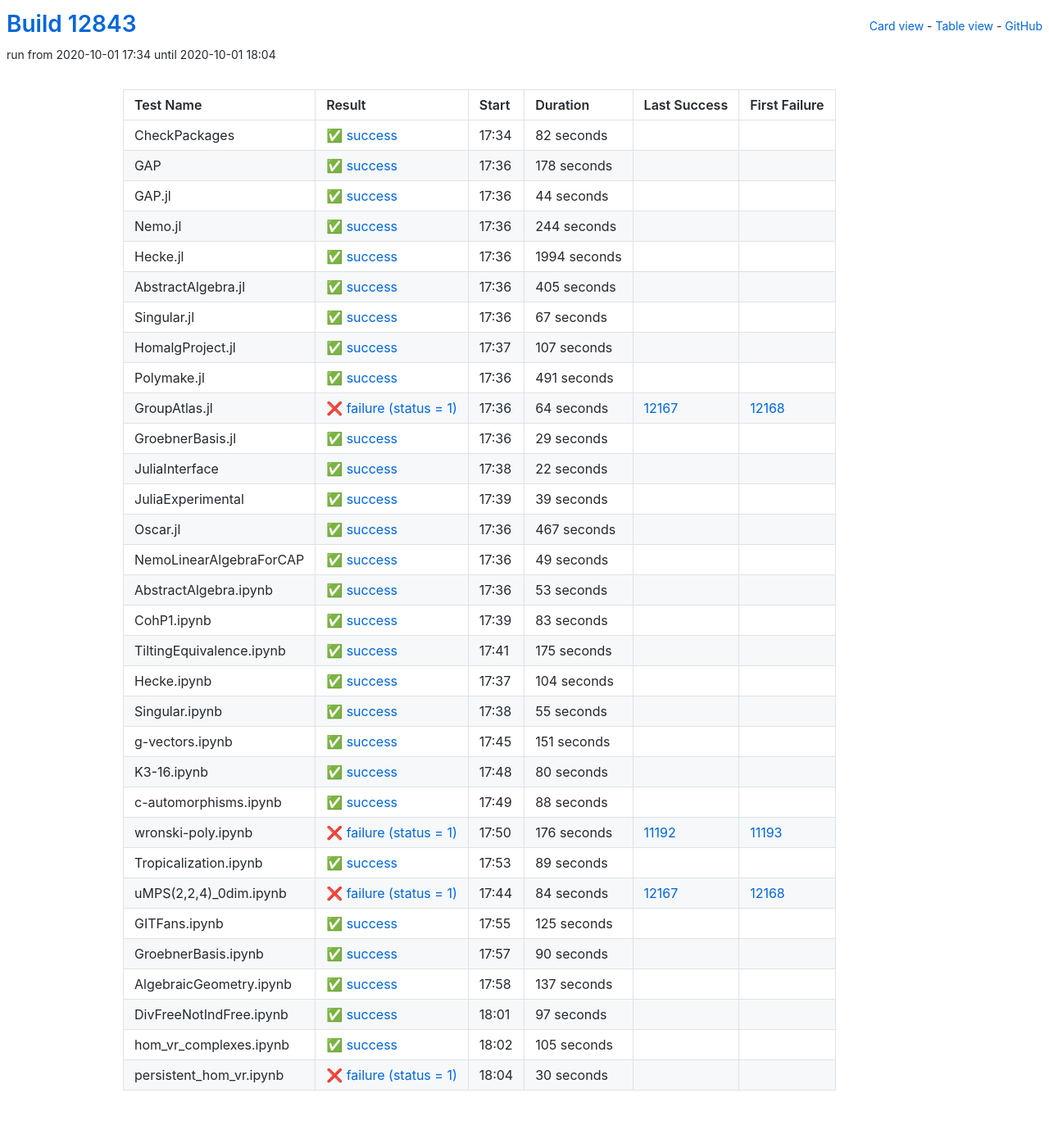
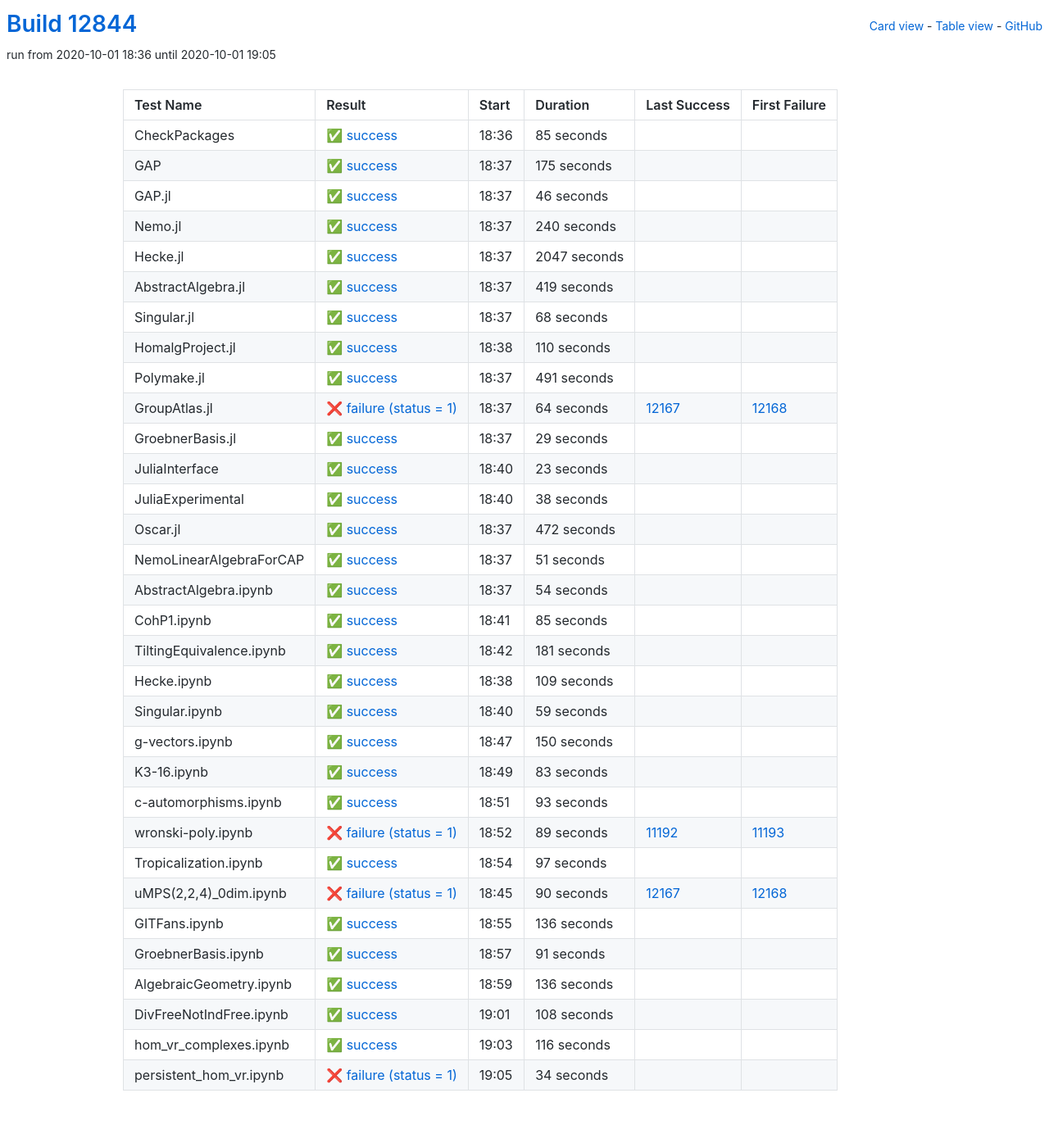
Before and after one commit to oscar-system/oscar-ci-status, a Jekyll site: the page built from table.html, in a window 1280 px wide. Shown: the whole page at 82% size. Built offline with Jekyll 4.4.1, drawn with Linux system fonts in a browser that asks for light colours.

Commit message:
Build #12844

```diff
--- a/_data/ci.yml
+++ b/_data/ci.yml
@@ -1,6 +1,6 @@
 ---
-build: 12843
-build_url: https://oscarci.mathematik.uni-kl.de/job/oscar/12843/
+build: 12844
+build_url: https://oscarci.mathematik.uni-kl.de/job/oscar/12844/
 job: oscar
 organization: oscar-system
 repo: oscar-ci-status
@@ -8,104 +8,104 @@
 tests:
 - name: CheckPackages
   id: checkpackages
-  log: https://oscarci.mathematik.uni-kl.de/job/oscar/12843/artifact/logs/build-12843/CheckPackages.log
-  start: 2020-10-01 17:34
+  log: https://oscarci.mathematik.uni-kl.de/job/oscar/12844/artifact/logs/build-12844/CheckPackages.log
+  start: 2020-10-01 18:36
   success: true
   exitcode: 0
   status: success
-  duration: 82
+  duration: 85
   last_success: false
   last_success_url:
   first_failure: false
   first_failure_url:
 - name: GAP
   id: gap
-  log: https://oscarci.mathematik.uni-kl.de/job/oscar/12843/artifact/logs/build-12843/GAP.log
-  start: 2020-10-01 17:36
+  log: https://oscarci.mathematik.uni-kl.de/job/oscar/12844/artifact/logs/build-12844/GAP.log
+  start: 2020-10-01 18:37
   success: true
   exitcode: 0
   status: success
-  duration: 178
+  duration: 175
   last_success: false
   last_success_url:
   first_failure: false
   first_failure_url:
 - name: GAP.jl
   id: gap-jl
-  log: https://oscarci.mathematik.uni-kl.de/job/oscar/12843/artifact/logs/build-12843/GAP.jl.log
-  start: 2020-10-01 17:36
+  log: https://oscarci.mathematik.uni-kl.de/job/oscar/12844/artifact/logs/build-12844/GAP.jl.log
+  start: 2020-10-01 18:37
   success: true
   exitcode: 0
   status: success
-  duration: 44
+  duration: 46
   last_success: false
   last_success_url:
   first_failure: false
   first_failure_url:
 - name: Nemo.jl
   id: nemo-jl
-  log: https://oscarci.mathematik.uni-kl.de/job/oscar/12843/artifact/logs/build-12843/Nemo.jl.log
-  start: 2020-10-01 17:36
+  log: https://oscarci.mathematik.uni-kl.de/job/oscar/12844/artifact/logs/build-12844/Nemo.jl.log
+  start: 2020-10-01 18:37
   success: true
   exitcode: 0
   status: success
-  duration: 244
+  duration: 240
   last_success: false
   last_success_url:
   first_failure: false
   first_failure_url:
 - name: Hecke.jl
   id: hecke-jl
-  log: https://oscarci.mathematik.uni-kl.de/job/oscar/12843/artifact/logs/build-12843/Hecke.jl.log
-  start: 2020-10-01 17:36
+  log: https://oscarci.mathematik.uni-kl.de/job/oscar/12844/artifact/logs/build-12844/Hecke.jl.log
+  start: 2020-10-01 18:37
   success: true
   exitcode: 0
   status: success
-  duration: 1994
+  duration: 2047
   last_success: false
   last_success_url:
   first_failure: false
   first_failure_url:
 - name: AbstractAlgebra.jl
   id: abstractalgebra-jl
-  log: https://oscarci.mathematik.uni-kl.de/job/oscar/12843/artifact/logs/build-12843/AbstractAlgebra.jl.log
-  start: 2020-10-01 17:36
+  log: https://oscarci.mathematik.uni-kl.de/job/oscar/12844/artifact/logs/build-12844/AbstractAlgebra.jl.log
+  start: 2020-10-01 18:37
   success: true
   exitcode: 0
   status: success
-  duration: 405
+  duration: 419
   last_success: false
   last_success_url:
   first_failure: false
   first_failure_url:
 - name: Singular.jl
   id: singular-jl
-  log: https://oscarci.mathematik.uni-kl.de/job/oscar/12843/artifact/logs/build-12843/Singular.jl.log
-  start: 2020-10-01 17:36
+  log: https://oscarci.mathematik.uni-kl.de/job/oscar/12844/artifact/logs/build-12844/Singular.jl.log
+  start: 2020-10-01 18:37
   success: true
   exitcode: 0
   status: success
-  duration: 67
+  duration: 68
   last_success: false
   last_success_url:
   first_failure: false
   first_failure_url:
 - name: HomalgProject.jl
   id: homalgproject-jl
-  log: https://oscarci.mathematik.uni-kl.de/job/oscar/12843/artifact/logs/build-12843/HomalgProject.jl.log
-  start: 2020-10-01 17:37
+  log: https://oscarci.mathematik.uni-kl.de/job/oscar/12844/artifact/logs/build-12844/HomalgProject.jl.log
+  start: 2020-10-01 18:38
   success: true
   exitcode: 0
   status: success
-  duration: 107
+  duration: 110
   last_success: false
   last_success_url:
   first_failure: false
   first_failure_url:
 - name: Polymake.jl
   id: polymake-jl
-  log: https://oscarci.mathematik.uni-kl.de/job/oscar/12843/artifact/logs/build-12843/Polymake.jl.log
-  start: 2020-10-01 17:36
+  log: https://oscarci.mathematik.uni-kl.de/job/oscar/12844/artifact/logs/build-12844/Polymake.jl.log
+  start: 2020-10-01 18:37
   success: true
   exitcode: 0
   status: success
@@ -116,8 +116,8 @@
   first_failure_url:
 - name: GroupAtlas.jl
   id: groupatlas-jl
-  log: https://oscarci.mathematik.uni-kl.de/job/oscar/12843/artifact/logs/build-12843/GroupAtlas.jl.log
-  start: 2020-10-01 17:36
+  log: https://oscarci.mathematik.uni-kl.de/job/oscar/12844/artifact/logs/build-12844/GroupAtlas.jl.log
+  start: 2020-10-01 18:37
   success: false
   exitcode: 1
   status: failure
@@ -128,8 +128,8 @@
   first_failure_url: https://oscarci.mathematik.uni-kl.de/job/oscar/12168/
 - name: GroebnerBasis.jl
   id: groebnerbasis-jl
-  log: https://oscarci.mathematik.uni-kl.de/job/oscar/12843/artifact/logs/build-12843/GroebnerBasis.jl.log
-  start: 2020-10-01 17:36
+  log: https://oscarci.mathematik.uni-kl.de/job/oscar/12844/artifact/logs/build-12844/GroebnerBasis.jl.log
+  start: 2020-10-01 18:37
   success: true
   exitcode: 0
   status: success
@@ -140,68 +140,128 @@
   first_failure_url:
 - name: JuliaInterface
   id: juliainterface
-  log: https://oscarci.mathematik.uni-kl.de/job/oscar/12843/artifact/logs/build-12843/JuliaInterface.log
-  start: 2020-10-01 17:38
+  log: https://oscarci.mathematik.uni-kl.de/job/oscar/12844/artifact/logs/build-12844/JuliaInterface.log
+  start: 2020-10-01 18:40
   success: true
   exitcode: 0
   status: success
-  duration: 22
+  duration: 23
   last_success: false
   last_success_url:
   first_failure: false
   first_failure_url:
 - name: JuliaExperimental
   id: juliaexperimental
-  log: https://oscarci.mathematik.uni-kl.de/job/oscar/12843/artifact/logs/build-12843/JuliaExperimental.log
-  start: 2020-10-01 17:39
+  log: https://oscarci.mathematik.uni-kl.de/job/oscar/12844/artifact/logs/build-12844/JuliaExperimental.log
+  start: 2020-10-01 18:40
   success: true
   exitcode: 0
   status: success
-  duration: 39
+  duration: 38
   last_success: false
   last_success_url:
   first_failure: false
   first_failure_url:
 - name: Oscar.jl
   id: oscar-jl
-  log: https://oscarci.mathematik.uni-kl.de/job/oscar/12843/artifact/logs/build-12843/Oscar.jl.log
-  start: 2020-10-01 17:36
+  log: https://oscarci.mathematik.uni-kl.de/job/oscar/12844/artifact/logs/build-12844/Oscar.jl.log
+  start: 2020-10-01 18:37
   success: true
   exitcode: 0
   status: success
-  duration: 467
+  duration: 472
   last_success: false
   last_success_url:
   first_failure: false
   first_failure_url:
 - name: NemoLinearAlgebraForCAP
   id: nemolinearalgebraforcap
-  log: https://oscarci.mathematik.uni-kl.de/job/oscar/12843/artifact/logs/build-12843/NemoLinearAlgebraForCAP.log
-  start: 2020-10-01 17:36
+  log: https://oscarci.mathematik.uni-kl.de/job/oscar/12844/artifact/logs/build-12844/NemoLinearAlgebraForCAP.log
+  start: 2020-10-01 18:37
   success: true
   exitcode: 0
   status: success
-  duration: 49
+  duration: 51
   last_success: false
   last_success_url:
   first_failure: false
   first_failure_url:
 - name: AbstractAlgebra.ipynb
   id: abstractalgebra-ipynb
-  log: https://oscarci.mathematik.uni-kl.de/job/oscar/12843/artifact/logs/build-12843/AbstractAlgebra.ipynb.log
-  start: 2020-10-01 17:36
+  log: https://oscarci.mathematik.uni-kl.de/job/oscar/12844/artifact/logs/build-12844/AbstractAlgebra.ipynb.log
+  start: 2020-10-01 18:37
   success: true
   exitcode: 0
   status: success
-  duration: 53
+  duration: 54
   last_success: false
   last_success_url:
   first_failure: false
   first_failure_url:
 - name: CohP1.ipynb
   id: cohp1-ipynb
-  log: https://oscarci.mathematik.uni-kl.de/job/oscar/12843/artifact/logs/build-12843/CohP1.ipynb.log
-  start: 2020-10-01 17:39
+  log: https://oscarci.mathematik.uni-kl.de/job/oscar/12844/artifact/logs/build-12844/CohP1.ipynb.log
+  start: 2020-10-01 18:41
+  success: true
+  exitcode: 0
+  status: success
+  duration: 85
+  last_success: false
+  last_success_url:
+  first_failure: false
+  first_failure_url:
+- name: TiltingEquivalence.ipynb
+  id: tiltingequivalence-ipynb
+  log: https://oscarci.mathematik.uni-kl.de/job/oscar/12844/artifact/logs/build-12844/TiltingEquivalence.ipynb.log
+  start: 2020-10-01 18:42
+  success: true
+  exitcode: 0
+  status: success
+  duration: 181
+  last_success: false
+  last_success_url:
+  first_failure: false
+  first_failure_url:
+- name: Hecke.ipynb
+  id: hecke-ipynb
+  log: https://oscarci.mathematik.uni-kl.de/job/oscar/12844/artifact/logs/build-12844/Hecke.ipynb.log
+  start: 2020-10-01 18:38
+  success: true
+  exitcode: 0
+  status: success
+  duration: 109
+  last_success: false
+  last_success_url:
+  first_failure: false
+  first_failure_url:
+- name: Singular.ipynb
+  id: singular-ipynb
+  log: https://oscarci.mathematik.uni-kl.de/job/oscar/12844/artifact/logs/build-12844/Singular.ipynb.log
+  start: 2020-10-01 18:40
+  success: true
+  exitcode: 0
+  status: success
+  duration: 59
+  last_success: false
+  last_success_url:
+  first_failure: false
+  first_failure_url:
+- name: g-vectors.ipynb
+  id: g-vectors-ipynb
+  log: https://oscarci.mathematik.uni-kl.de/job/oscar/12844/artifact/logs/build-12844/g-vectors.ipynb.log
+  start: 2020-10-01 18:47
+  success: true
+  exitcode: 0
+  status: success
+  duration: 150
+  last_success: false
+  last_success_url:
+  first_failure: false
+  first_failure_url:
+- name: K3-16.ipynb
+  id: k3-16-ipynb
+  log: https://oscarci.mathematik.uni-kl.de/job/oscar/12844/artifact/logs/build-12844/K3-16.ipynb.log
+  start: 2020-10-01 18:49
   success: true
   exitcode: 0
   status: success
@@ -210,154 +270,34 @@
   last_success_url:
   first_failure: false
   first_failure_url:
-- name: TiltingEquivalence.ipynb
-  id: tiltingequivalence-ipynb
-  log: https://oscarci.mathematik.uni-kl.de/job/oscar/12843/artifact/logs/build-12843/TiltingEquivalence.ipynb.log
-  start: 2020-10-01 17:41
+- name: c-automorphisms.ipynb
+  id: c-automorphisms-ipynb
+  log: https://oscarci.mathematik.uni-kl.de/job/oscar/12844/artifact/logs/build-12844/c-automorphisms.ipynb.log
+  start: 2020-10-01 18:51
   success: true
   exitcode: 0
   status: success
-  duration: 175
-  last_success: false
-  last_success_url:
-  first_failure: false
-  first_failure_url:
-- name: Hecke.ipynb
-  id: hecke-ipynb
-  log: https://oscarci.mathematik.uni-kl.de/job/oscar/12843/artifact/logs/build-12843/Hecke.ipynb.log
-  start: 2020-10-01 17:37
-  success: true
-  exitcode: 0
-  status: success
-  duration: 104
-  last_success: false
-  last_success_url:
-  first_failure: false
-  first_failure_url:
-- name: Singular.ipynb
-  id: singular-ipynb
-  log: https://oscarci.mathematik.uni-kl.de/job/oscar/12843/artifact/logs/build-12843/Singular.ipynb.log
-  start: 2020-10-01 17:38
-  success: true
-  exitcode: 0
-  status: success
-  duration: 55
-  last_success: false
-  last_success_url:
-  first_failure: false
-  first_failure_url:
-- name: g-vectors.ipynb
-  id: g-vectors-ipynb
-  log: https://oscarci.mathematik.uni-kl.de/job/oscar/12843/artifact/logs/build-12843/g-vectors.ipynb.log
-  start: 2020-10-01 17:45
-  success: true
-  exitcode: 0
-  status: success
-  duration: 151
-  last_success: false
-  last_success_url:
-  first_failure: false
-  first_failure_url:
-- name: K3-16.ipynb
-  id: k3-16-ipynb
-  log: https://oscarci.mathematik.uni-kl.de/job/oscar/12843/artifact/logs/build-12843/K3-16.ipynb.log
-  start: 2020-10-01 17:48
-  success: true
-  exitcode: 0
-  status: success
-  duration: 80
-  last_success: false
-  last_success_url:
-  first_failure: false
-  first_failure_url:
-- name: c-automorphisms.ipynb
-  id: c-automorphisms-ipynb
-  log: https://oscarci.mathematik.uni-kl.de/job/oscar/12843/artifact/logs/build-12843/c-automorphisms.ipynb.log
-  start: 2020-10-01 17:49
-  success: true
-  exitcode: 0
-  status: success
-  duration: 88
+  duration: 93
   last_success: false
   last_success_url:
   first_failure: false
   first_failure_url:
 - name: wronski-poly.ipynb
   id: wronski-poly-ipynb
-  log: https://oscarci.mathematik.uni-kl.de/job/oscar/12843/artifact/logs/build-12843/wronski-poly.ipynb.log
-  start: 2020-10-01 17:50
+  log: https://oscarci.mathematik.uni-kl.de/job/oscar/12844/artifact/logs/build-12844/wronski-poly.ipynb.log
+  start: 2020-10-01 18:52
   success: false
   exitcode: 1
   status: failure
-  duration: 176
+  duration: 89
   last_success: 11192
   last_success_url: https://oscarci.mathematik.uni-kl.de/job/oscar/11192/
   first_failure: 11193
   first_failure_url: https://oscarci.mathematik.uni-kl.de/job/oscar/11193/
 - name: Tropicalization.ipynb
   id: tropicalization-ipynb
-  log: https://oscarci.mathematik.uni-kl.de/job/oscar/12843/artifact/logs/build-12843/Tropicalization.ipynb.log
-  start: 2020-10-01 17:53
-  success: true
-  exitcode: 0
-  status: success
-  duration: 89
-  last_success: false
-  last_success_url:
-  first_failure: false
-  first_failure_url:
-- name: uMPS(2,2,4)_0dim.ipynb
-  id: umps-2-2-4-0dim-ipynb
-  log: https://oscarci.mathematik.uni-kl.de/job/oscar/12843/artifact/logs/build-12843/uMPS-2-2-4-_0dim.ipynb.log
-  start: 2020-10-01 17:44
-  success: false
-  exitcode: 1
-  status: failure
-  duration: 84
-  last_success: 12167
-  last_success_url: https://oscarci.mathematik.uni-kl.de/job/oscar/12167/
-  first_failure: 12168
-  first_failure_url: https://oscarci.mathematik.uni-kl.de/job/oscar/12168/
-- name: GITFans.ipynb
-  id: gitfans-ipynb
-  log: https://oscarci.mathematik.uni-kl.de/job/oscar/12843/artifact/logs/build-12843/GITFans.ipynb.log
-  start: 2020-10-01 17:55
-  success: true
-  exitcode: 0
-  status: success
-  duration: 125
-  last_success: false
-  last_success_url:
-  first_failure: false
-  first_failure_url:
-- name: GroebnerBasis.ipynb
-  id: groebnerbasis-ipynb
-  log: https://oscarci.mathematik.uni-kl.de/job/oscar/12843/artifact/logs/build-12843/GroebnerBasis.ipynb.log
-  start: 2020-10-01 17:57
-  success: true
-  exitcode: 0
-  status: success
-  duration: 90
-  last_success: false
-  last_success_url:
-  first_failure: false
-  first_failure_url:
-- name: AlgebraicGeometry.ipynb
-  id: algebraicgeometry-ipynb
-  log: https://oscarci.mathematik.uni-kl.de/job/oscar/12843/artifact/logs/build-12843/AlgebraicGeometry.ipynb.log
-  start: 2020-10-01 17:58
-  success: true
-  exitcode: 0
-  status: success
-  duration: 137
-  last_success: false
-  last_success_url:
-  first_failure: false
-  first_failure_url:
-- name: DivFreeNotIndFree.ipynb
-  id: divfreenotindfree-ipynb
-  log: https://oscarci.mathematik.uni-kl.de/job/oscar/12843/artifact/logs/build-12843/DivFreeNotIndFree.ipynb.log
-  start: 2020-10-01 18:01
+  log: https://oscarci.mathematik.uni-kl.de/job/oscar/12844/artifact/logs/build-12844/Tropicalization.ipynb.log
+  start: 2020-10-01 18:54
   success: true
   exitcode: 0
   status: success
@@ -366,26 +306,86 @@
   last_success_url:
   first_failure: false
   first_failure_url:
-- name: hom_vr_complexes.ipynb
-  id: hom-vr-complexes-ipynb
-  log: https://oscarci.mathematik.uni-kl.de/job/oscar/12843/artifact/logs/build-12843/hom_vr_complexes.ipynb.log
-  start: 2020-10-01 18:02
+- name: uMPS(2,2,4)_0dim.ipynb
+  id: umps-2-2-4-0dim-ipynb
+  log: https://oscarci.mathematik.uni-kl.de/job/oscar/12844/artifact/logs/build-12844/uMPS-2-2-4-_0dim.ipynb.log
+  start: 2020-10-01 18:45
+  success: false
+  exitcode: 1
+  status: failure
+  duration: 90
+  last_success: 12167
+  last_success_url: https://oscarci.mathematik.uni-kl.de/job/oscar/12167/
+  first_failure: 12168
+  first_failure_url: https://oscarci.mathematik.uni-kl.de/job/oscar/12168/
+- name: GITFans.ipynb
+  id: gitfans-ipynb
+  log: https://oscarci.mathematik.uni-kl.de/job/oscar/12844/artifact/logs/build-12844/GITFans.ipynb.log
+  start: 2020-10-01 18:55
   success: true
   exitcode: 0
   status: success
-  duration: 105
+  duration: 136
+  last_success: false
+  last_success_url:
+  first_failure: false
+  first_failure_url:
+- name: GroebnerBasis.ipynb
+  id: groebnerbasis-ipynb
+  log: https://oscarci.mathematik.uni-kl.de/job/oscar/12844/artifact/logs/build-12844/GroebnerBasis.ipynb.log
+  start: 2020-10-01 18:57
+  success: true
+  exitcode: 0
+  status: success
+  duration: 91
+  last_success: false
+  last_success_url:
+  first_failure: false
+  first_failure_url:
+- name: AlgebraicGeometry.ipynb
+  id: algebraicgeometry-ipynb
+  log: https://oscarci.mathematik.uni-kl.de/job/oscar/12844/artifact/logs/build-12844/AlgebraicGeometry.ipynb.log
+  start: 2020-10-01 18:59
+  success: true
+  exitcode: 0
+  status: success
+  duration: 136
+  last_success: false
+  last_success_url:
+  first_failure: false
+  first_failure_url:
+- name: DivFreeNotIndFree.ipynb
+  id: divfreenotindfree-ipynb
+  log: https://oscarci.mathematik.uni-kl.de/job/oscar/12844/artifact/logs/build-12844/DivFreeNotIndFree.ipynb.log
+  start: 2020-10-01 19:01
+  success: true
+  exitcode: 0
+  status: success
+  duration: 108
+  last_success: false
+  last_success_url:
+  first_failure: false
+  first_failure_url:
+- name: hom_vr_complexes.ipynb
+  id: hom-vr-complexes-ipynb
+  log: https://oscarci.mathematik.uni-kl.de/job/oscar/12844/artifact/logs/build-12844/hom_vr_complexes.ipynb.log
+  start: 2020-10-01 19:03
+  success: true
+  exitcode: 0
+  status: success
+  duration: 116
   last_success: false
   last_success_url:
   first_failure: false
   first_failure_url:
 - name: persistent_hom_vr.ipynb
   id: persistent-hom-vr-ipynb
-  log: https://oscarci.mathematik.uni-kl.de/job/oscar/12843/artifact/logs/build-12843/persistent_hom_vr.ipynb.log
-  start: 2020-10-01 18:04
+  log: https://oscarci.mathematik.uni-kl.de/job/oscar/12844/artifact/logs/build-12844/persistent_hom_vr.ipynb.log
+  start: 2020-10-01 19:05
   success: false
   exitcode: 1
   status: failure
-  duration: 30
+  duration: 34
   last_success: false
   last_success_url:
   first_failure: false
```
Also changed, not shown: README.md.
